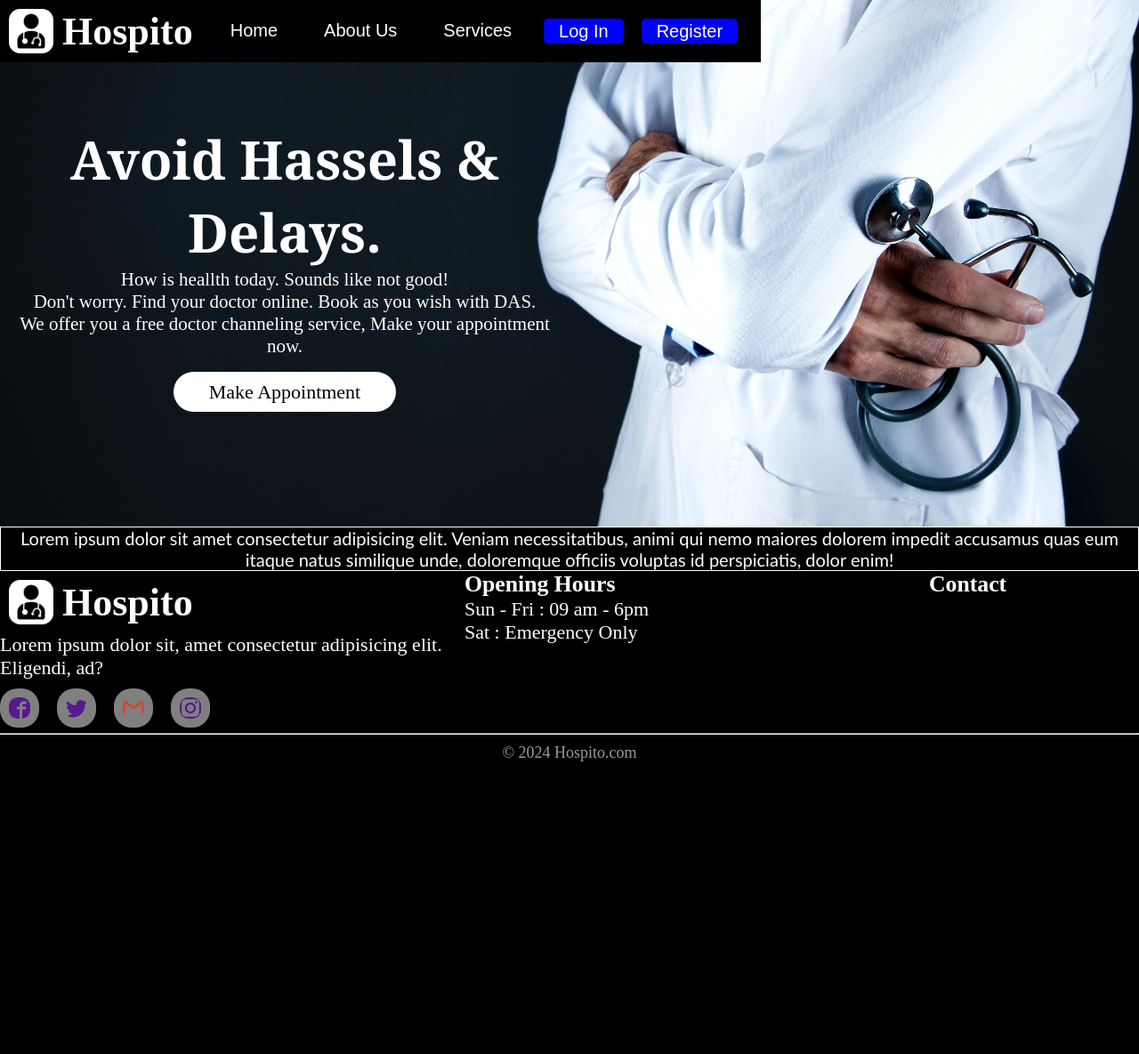
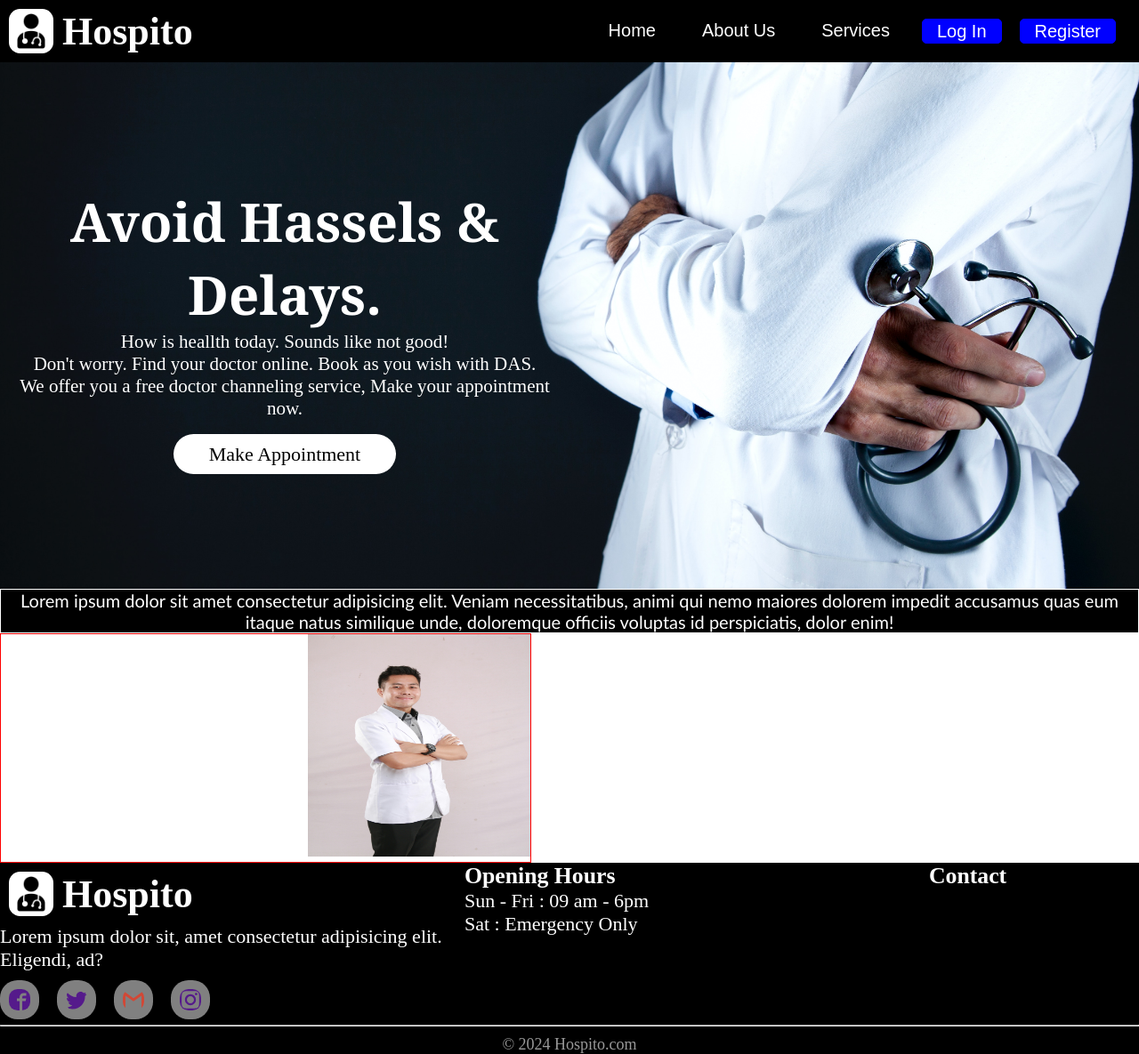
Before and after one commit to 25Sushil/DAS, a PHP site: page / in a window 1280 px wide. Shown: the whole page at 89% size. Before the commit the page ends 856 px from the top, so only its background shows below. Run offline with PHP 8.4, Linux system fonts and the light colour scheme.

Commit message:
Saving to github

```diff
--- a/assets/style.css
+++ b/assets/style.css
@@ -14,8 +14,6 @@
     justify-content: space-between;
     height: 70px;
     background-color: black;
-    position: fixed;
-    z-index: 1000;
 }
 
 .logo{
@@ -129,55 +127,18 @@
     font-size: 20px;
 }
 
-.center{
-    color: black;
-    max-width: 1200px;
-    height: 100%;
-    position: relative;
-    overflow: hidden;
-    margin: 0 auto;
+.flip-container{
+    display: flex;
+    border: 1px solid red;
 }
 
-.flip-box {
+.flip-box{
     display: grid;
-    gap: 20px;
-    background-color: transparent;
-    width: 300px;
-    height: 200px;
-    border: 1px solid #f1f1f1;
-    perspective: 1000px;
-  }
-
-.flip-box-inner {
-    position: relative;
-    width: 100%;
-    height: 100%;
-    text-align: center;
-    transition: transform 0.8s;
-    transform-style: preserve-3d;
 }
 
-.flip-box:hover .flip-box-inner {
-    transform: rotateY(180deg);
-}
-
-.flip-box-front, .flip-box-back {
-    position: absolute;
-    width: 100%;
-    height: 100%;
-    -webkit-backface-visibility: hidden;
-    backface-visibility: hidden;
-}
-
-.flip-box-front {
-    background-color: #bbb;
-    color: black;
-}
-
-.flip-box-back {
-    background-color: #555;
-    color: white;
-    transform: rotateY(180deg);
+.flip-front img{
+    width: 250px;
+    height: 250px;
 }
 
 footer{
--- a/index.html
+++ b/index.html
@@ -40,6 +40,14 @@
         <div id="about-us">
             <p>Lorem ipsum dolor sit amet consectetur adipisicing elit. Veniam necessitatibus, animi qui nemo maiores dolorem impedit accusamus quas eum itaque natus similique unde, doloremque officiis voluptas id perspiciatis, dolor enim!</p>
         </div>
+        <div class="flip-container">
+            <h1>Lorem</h1>
+            <p>Lorem ipsum dolor sit amet.</p>
+            <div class="filp-box">
+                <div class="flip-front">
+                    <img src="assets/doctors/doctor1.jpg" alt="doctor1">
+                </div>
+            </div>
         </div>
     </section>
     <footer>
```
